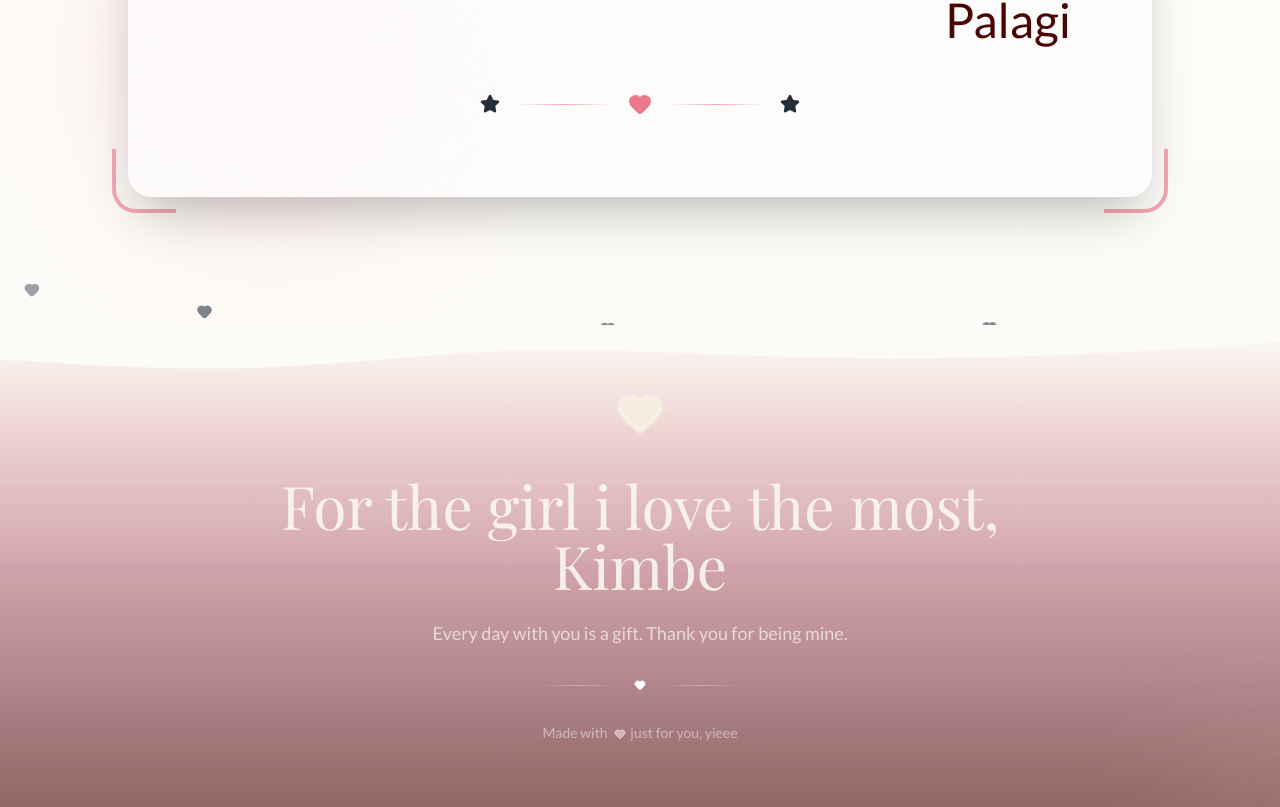
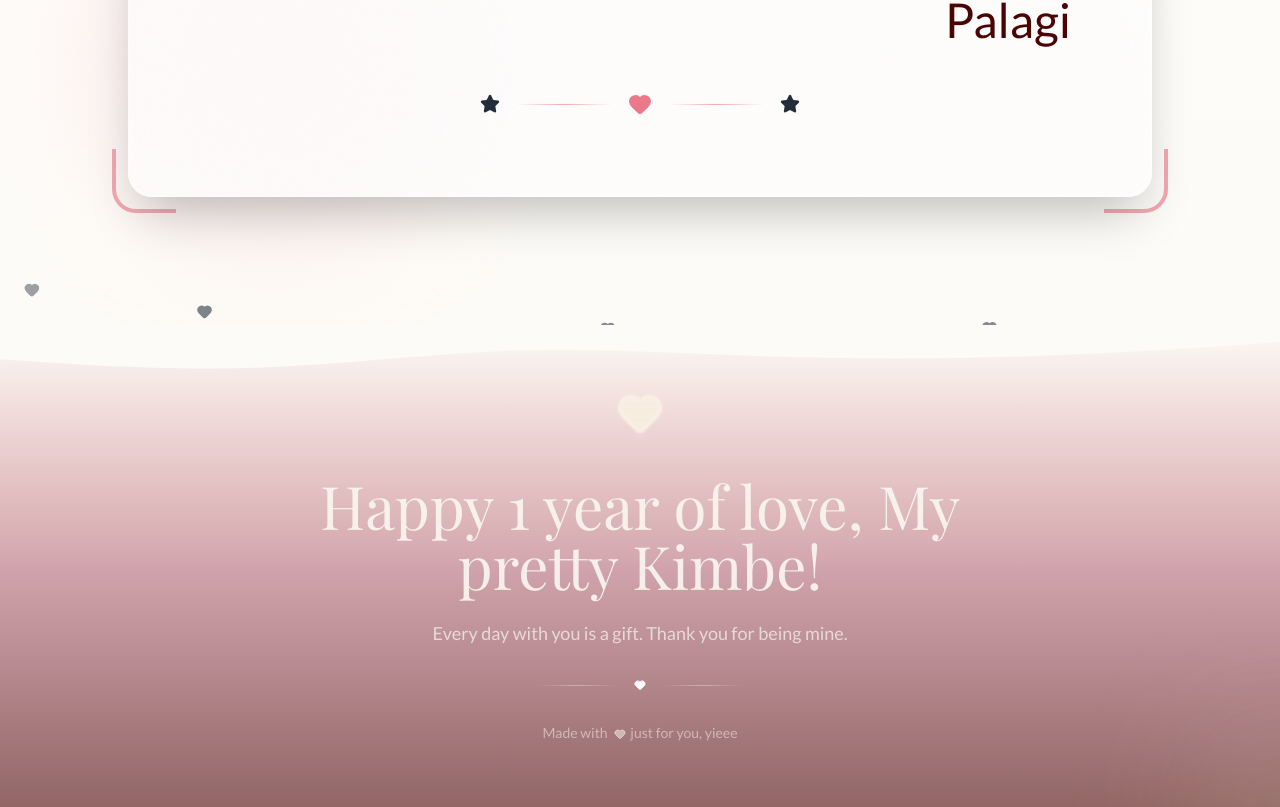
Before and after one commit to fersonull/bestgirlkimbe, a React (Vite) app: page / in a window 1280 px wide. Shown: the part 6886-7693 px from the top of the page. Built offline with nearby package versions, Linux system fonts and the light colour scheme.

Commit message:
edit content

```diff
--- a/src/components/Footer.jsx
+++ b/src/components/Footer.jsx
@@ -5,7 +5,7 @@ const Footer = () => {
   const currentYear = new Date().getFullYear();
 
 
-  const footerMessage = "For the  girl i love the most, Kimbe";
+  const footerMessage = "Happy 1 year of love, My pretty Kimbe!";
   const footerSubtext = "Every day with you is a gift. Thank you for being mine.";
 
   return (
```
